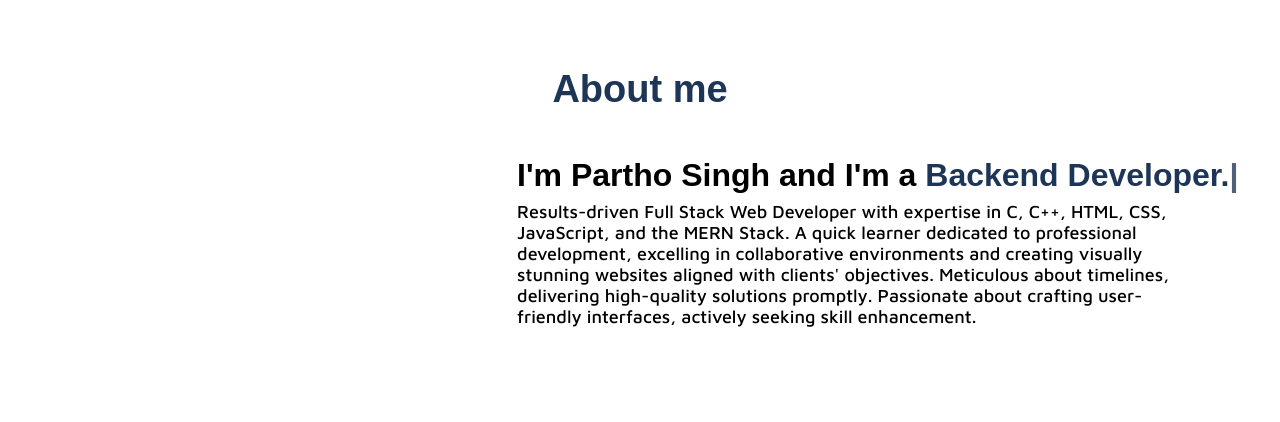
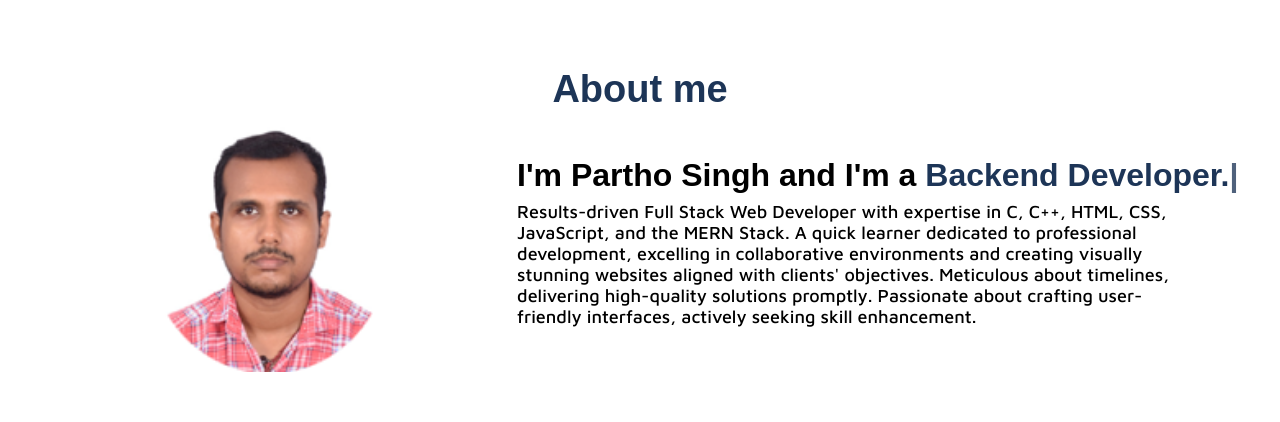
Before and after one commit to parthosingh/Partho_SIngh_Portfolio, a plain HTML site: page index.html in a window 1280 px wide. Shown: the part 1000-1422 px from the top of the page. Drawn offline with nearby package versions, Linux system fonts and the light colour scheme; a web font is replaced by a local one.

Commit message:
Portfolio code

```diff
--- a/index.html
+++ b/index.html
@@ -2333,7 +2333,7 @@
             <div id="mainthreeimage">
 
                 <div id="insideone">
-                    <img src="IMG_3742 (1)-modified.png" alt="">
+                    <img src="IMG_3742-modified.png" alt="">
                 </div>
 
             </div>
```
